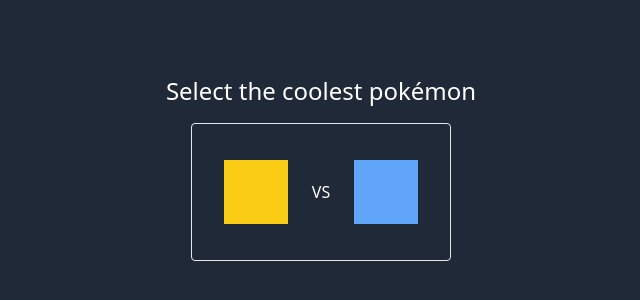
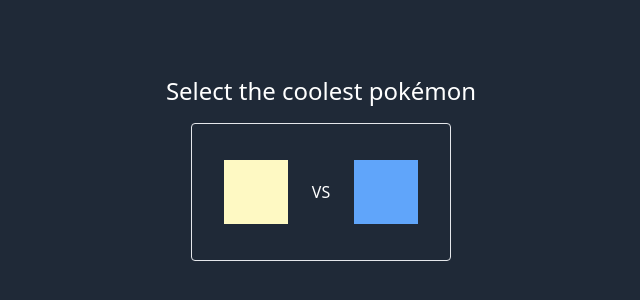
Before and after one commit to AlbertoPerez8/coolest-mon, a Next.js app: page / in a window 1280 px wide. Shown: the part 232-532 px from the top of the page, without its empty margins (319-959 px from the left). Built offline with nearby package versions, Linux system fonts and the light colour scheme.

Commit message:
restruct folders and added libraries

```diff
--- a/pages/_app.tsx
+++ b/src/pages/_app.tsx
@@ -1,4 +1,4 @@
-import "../styles/globals.css";
+import "../styles/globals.css"
 import "tailwindcss/tailwind.css";
 import type { AppProps } from "next/app";
 
--- a/pages/index.tsx
+++ b/src/pages/index.tsx
@@ -1,17 +1,13 @@
-import type { NextPage } from "next";
-
-const Home: NextPage = () => {
+export default function Home() {
 	return (
 		<div className="h-screen w-screen flex flex-col justify-center items-center">
 			<div className="text-2xl text-center">Select the coolest pokémon</div>
-      <div className="p-2"/>
+			<div className="p-2" />
 			<div className="border rounded p-8 flex justify-between items-center max-w-2xl">
-				<div className="w-16 h-16 bg-yellow-400" />
+				<div className="w-16 h-16 bg-yellow-100" />
 				<div className="p-6">VS</div>
 				<div className="w-16 h-16 bg-blue-400" />
 			</div>
 		</div>
 	);
-};
-
-export default Home;
+}
--- /dev/null
+++ b/src/styles/globals.css
@@ -0,0 +1,7 @@
+@tailwind base;
+@tailwind components;
+@tailwind utilities;
+
+body {
+	@apply text-white bg-gray-800;
+}
--- a/tailwind.config.js
+++ b/tailwind.config.js
@@ -1,6 +1,6 @@
 module.exports = {
 	mode: "jit",
-	content: ["./pages/**/*.{js,ts,jsx,tsx}"],
+	content: ["./src/**/*.{js,ts,jsx,tsx}"],
 	theme: {
 		extend: {},
 	},
```
Also changed, not shown: package.json (+7 -1 lines), globals.css (renamed from styles/globals.css), src/pages/api/hello.ts (renamed from pages/api/hello.ts), 1 other file (tests, documents, lock files or other folders).
